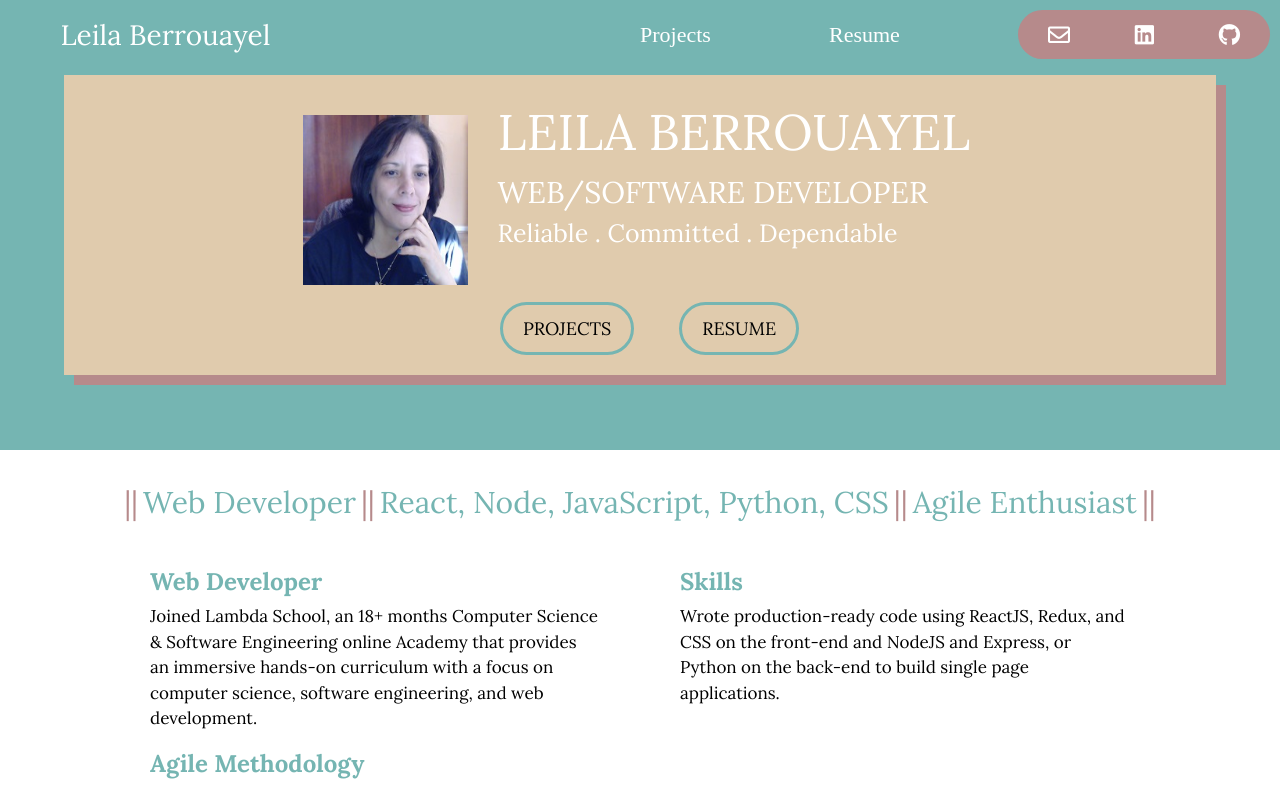
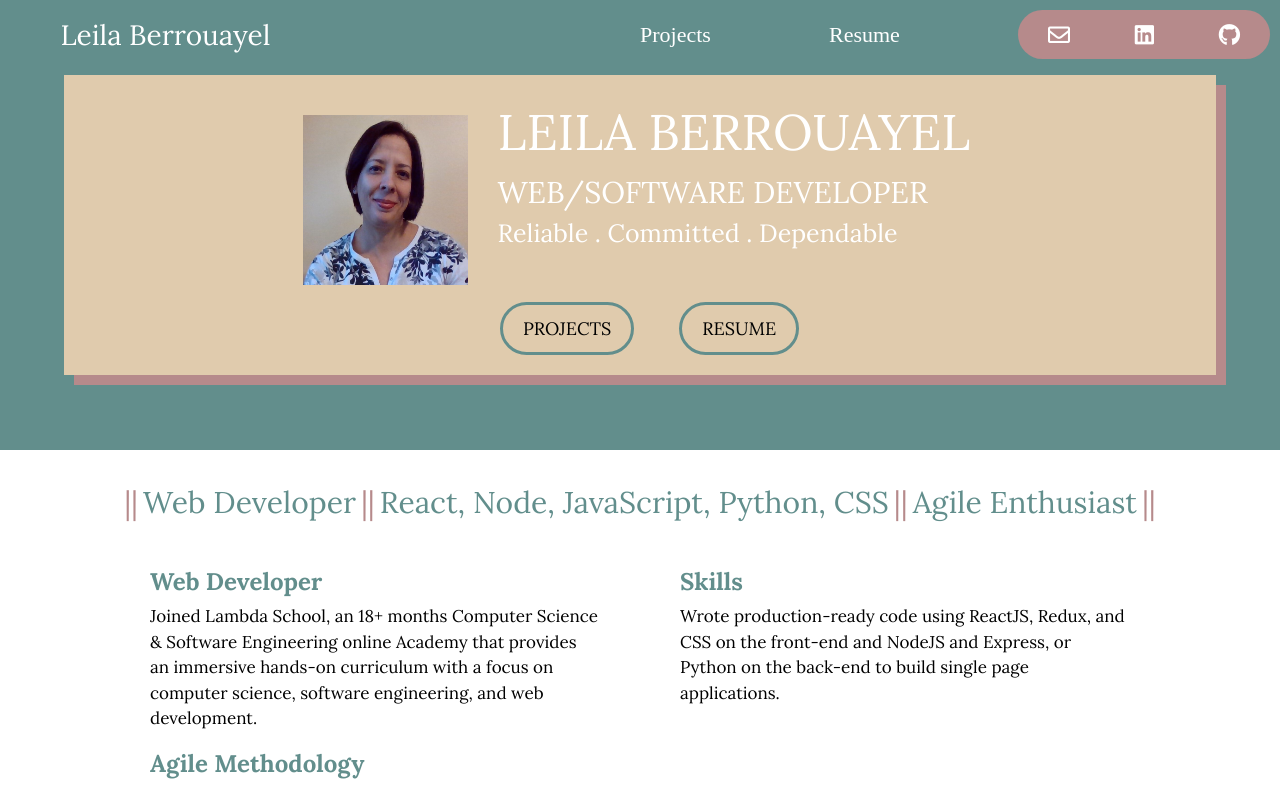
Before and after one commit to leila100/portfolio2, a React (Create React App) app in the folder website/: page / in a window 1280 px wide. Shown: the top 789 px of the page. Built offline with nearby package versions, Linux system fonts and the light colour scheme.

Commit message:
Change profile photo

```diff
--- a/website/src/SASS/reset.scss
+++ b/website/src/SASS/reset.scss
@@ -169,8 +169,6 @@
   text-decoration: none;
 }
 
-// $bg-dark: #163943;
-$bg-dark: #75b5b2;
+$bg-dark: #628e8c;
 $bg-light: #e0cbad;
-// $highlight: #d96b75;
 $highlight: #B68A8B;
```
Also changed, not shown: website/src/assets/images/Leila.jpg.
